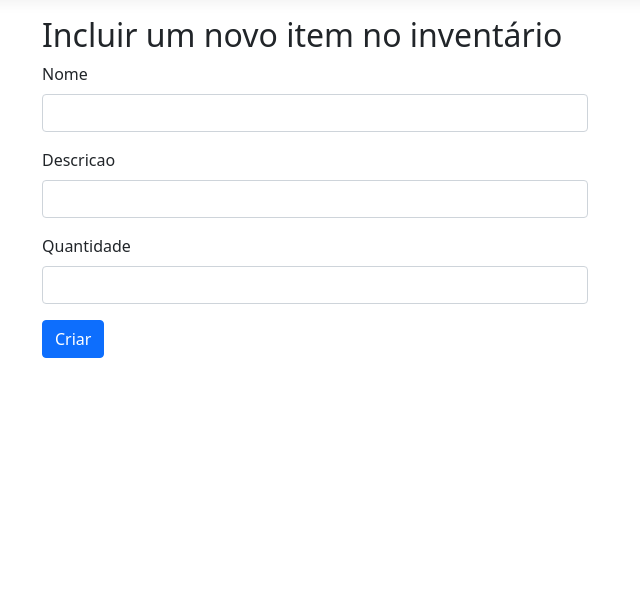
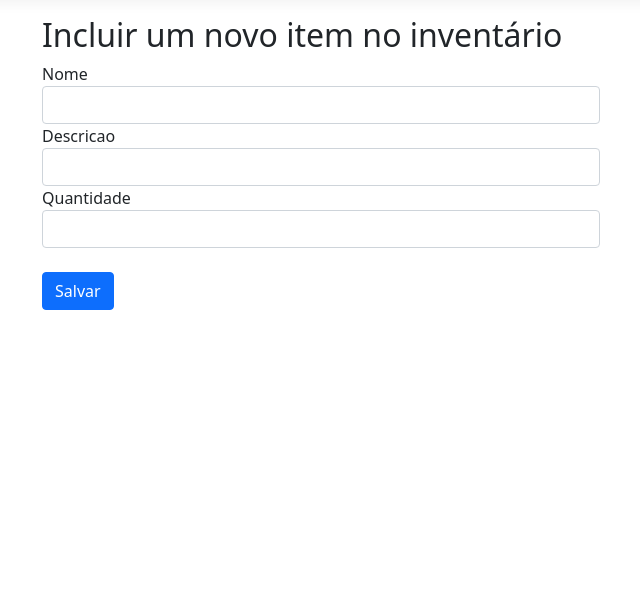
Before and after one commit to Drebirth/InventarioPessoal, an ASP.NET Core app: page /Item/Criar in a window 1280 px wide. Shown: the part 57-655 px from the top of the page, without its empty margins (40-680 px from the left). Run offline with ASP.NET Core 8, Linux system fonts and the light colour scheme; style sheets or scripts are compiled from the project's sources.

Commit message:
refatorando pagina Criar

```diff
--- a/Controllers/ItemController.cs
+++ b/Controllers/ItemController.cs
@@ -5,6 +5,7 @@ using System.Threading.Tasks;
 using dotnet.Context;
 using dotnet.Models;
 using Microsoft.AspNetCore.Mvc;
+using Microsoft.IdentityModel.Tokens;
 
 namespace dotnet.Controllers
 {
@@ -36,11 +37,18 @@ namespace dotnet.Controllers
         [HttpPost]
         public IActionResult Criar(Item item)
         {
+
+            if(item.Quantidade < 1)
+            {
+                ModelState.AddModelError("Quantidade","O campo quantidade não pode ser menor que 1");
+                return View(item);
+            }
+
             if(ModelState.IsValid)
             {
-                _context.Itens.Add(item);
-                _context.SaveChanges();
-                return RedirectToAction(nameof(Index));
+               _context.Itens.Add(item);
+               _context.SaveChanges();
+               return RedirectToAction(nameof(Index));
             }
             return View(item);
         }
--- a/Views/Item/Criar.cshtml
+++ b/Views/Item/Criar.cshtml
@@ -6,25 +6,29 @@
 
 <h2>Incluir um novo item no inventário </h2>
 
-
-<div class="row">
-    <div class="col-md-6">
-<form asp-action="Criar">
-  <div class="mb-3">
-    <label asp-for="Nome" class="form-label"></label>
-    <input class="form-control" asp-for="Nome" />
-  </div>
-  <div class="mb-3">
-    <label asp-for="Descricao" class="form-label"></label>
-    <input class="form-control" asp-for="Descricao" />
-  </div>
-  <div class="mb-3">
-    <label asp-for="Quantidade" class="form-label"></label>
-    <input class="form-control" asp-for="Quantidade" />
-  </div>
-  <div class="form-group">
-    <input type="submit" value="Criar" class="btn btn-primary"/>
-  </div>
-</form>
+<div class="form-group">
+  <form asp-action="Criar">
+    <div asp-validation-summary="ModelOnly" class="text-danger"></div>
+    <div class="col-6">
+      <label asp-for="Nome" class="label-control"></label>
+      <input asp-for="Nome" type="text" class="form-control"/>
+      <span asp-validation-for="Nome" class="text-danger"></span>
     </div>
+    <div asp-validation-summary="ModelOnly" class="text-danger"></div>
+    <div class="col-6">
+      <label asp-for="Descricao" class="label-control"></label>
+      <input asp-for="Descricao" type="text" class="form-control" />
+      <span asp-validation-for="Descricao" class="text-danger"></span>
+    </div>
+    <div asp-validation-summary="ModelOnly" class="text-danger"></div>
+    <div class="col-6">
+      <label asp-for="Quantidade" class="label-control"></label>
+      <input asp-for="Quantidade" type="text" class="form-control"/>
+      <span asp-validation-for="Quantidade" class="text-danger"></span>
+    </div>
+    </br>
+    <div class="col-auto">
+        <button type="submit" class="btn btn-primary mb-2">Salvar</button>
+      </div>
+  </form>
 </div>
```
Also changed, not shown: Models/Item.cs (+15 -5 lines), 11 other files.
